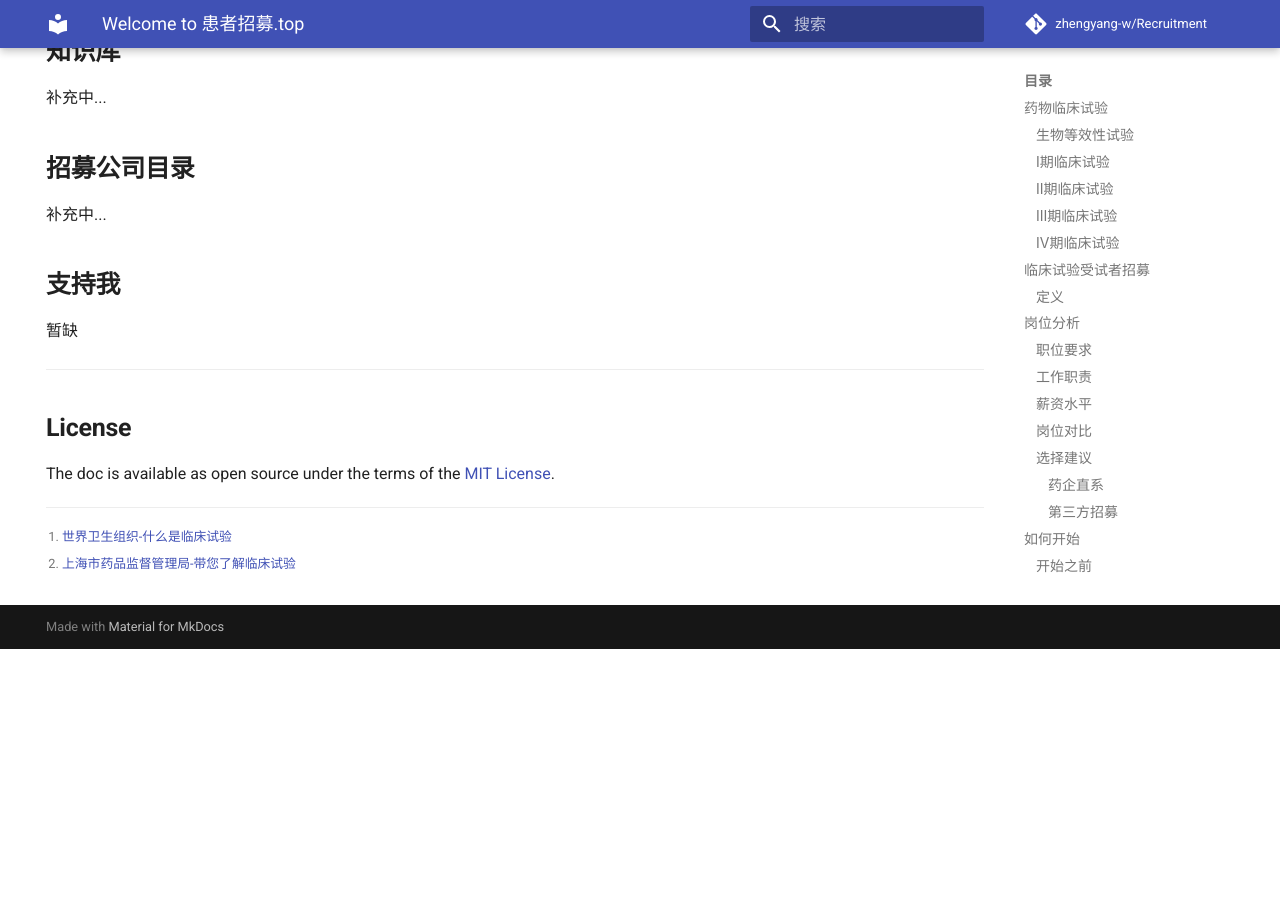
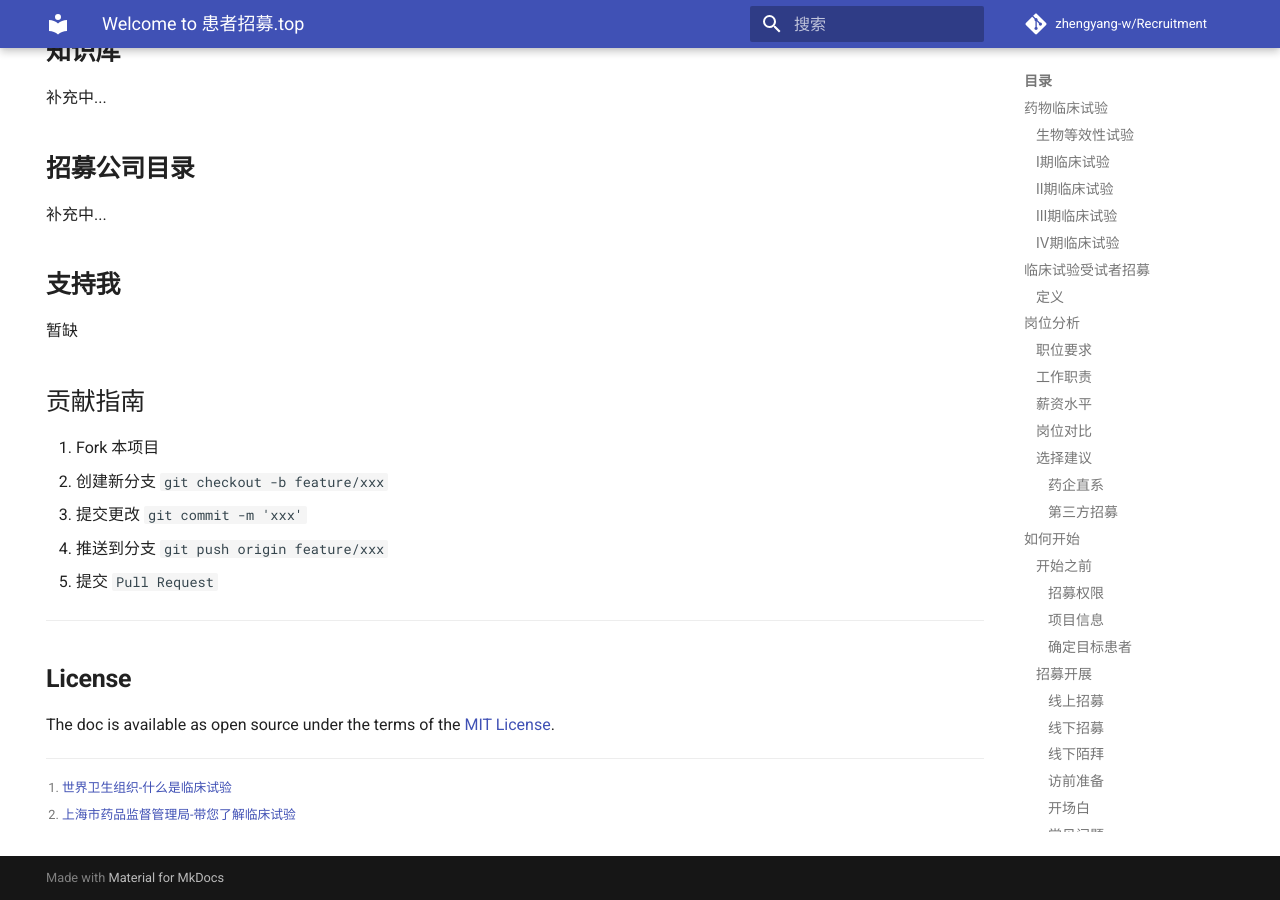
Before and after one commit to zhengyang-w/Recruitment, an MkDocs documentation site: the page built from docs/index.md, in a window 1280 px wide and 900 px high, scrolled down 9506 px. Built offline with MkDocs 1.6.1 and Material for MkDocs 9.7.7, drawn with Linux system fonts in a browser that asks for light colours; comment, search, counter and statistics services are not loaded; before the commit the page ends 10155 px from its top, so only the background shows below that; some of the changed text lies outside the part shown.

Commit message:
update content

```diff
--- a/docs/index.md
+++ b/docs/index.md
@@ -6,15 +6,15 @@
 
 # Welcome to 患者招募.top
 
-!!!tip
-    已开放文档编辑权限，欢迎加入编辑行列，我们共同完成此项目
-
 为什么会有这些内容？权当是某人的无聊之作，自娱自乐
 
 个人能力始终有限，若有不当之处，还请指正
 
 !!! info
     部分内容收集自互联网，若您有补充或其他意见，欢迎与我联系<zhengyang.one@gmail.com>
+
+!!!tip
+    这是一个开源的项目，版权归所有贡献者
 
 ------
 
@@ -376,9 +376,13 @@
 
 暂缺
 
+## 贡献指南
 
-
-
+1. Fork 本项目
+2. 创建新分支 `git checkout -b feature/xxx`
+3. 提交更改 `git commit -m 'xxx'`
+4. 推送到分支 `git push origin feature/xxx`
+5. 提交 `Pull Request`
 
 ------
 
--- a/mkdocs.yml
+++ b/mkdocs.yml
@@ -1,5 +1,5 @@
 # 配置文件yml
-site_name: 临床试验受试者招募&开源文档
+site_name: 临床试验&受试者招募指南
 repo_url: https://github.com/zhengyang-w/Recruitment # git repository url
 repo_name: zhengyang-w/Recruitment # Repository name
 edit_uri: edit/master/docs/ # 开放编辑
```
